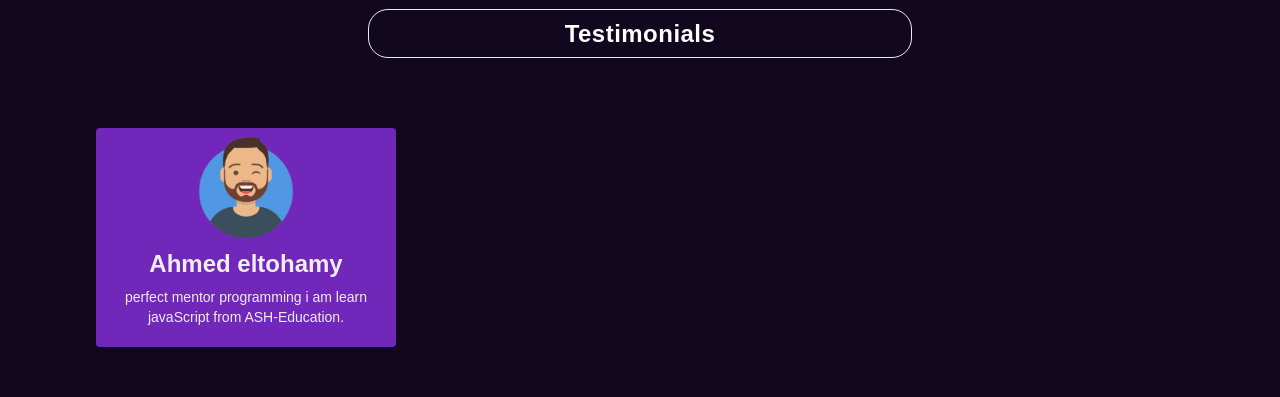
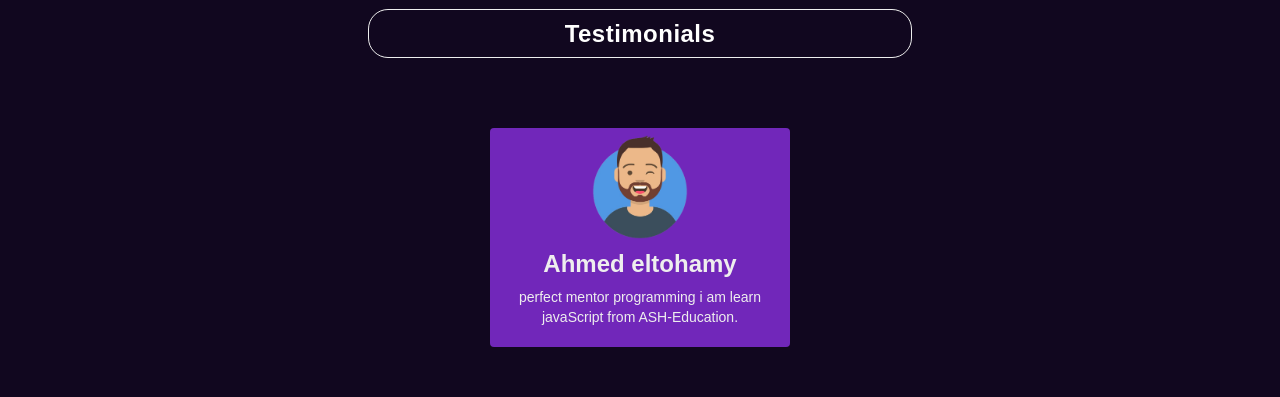
Before and after one commit to ashrafmo-1/ashrafmohamed-1_Protfolio, a React (Create React App) app: page / in a window 1280 px wide. Shown: the part 3160-3557 px from the top of the page. Built offline with nearby package versions, Linux system fonts and the light colour scheme.

Commit message:
flex center Testimonials

```diff
--- a/src/App.css
+++ b/src/App.css
@@ -65,7 +65,12 @@ body {
   .img img{
     width: 160px;
   }
-  .boxes .box {
+  .boxes {
+    display: flex;
+    justify-content: center;
+    align-items: center;
+
+    .box {
     width: 300px;
     background-color: #7127BA;
     padding-bottom: 20px;
@@ -83,4 +88,5 @@ body {
       }
     }
   }
+  }
 }
--- a/src/testmoniols/Testimonials.jsx
+++ b/src/testmoniols/Testimonials.jsx
@@ -2,6 +2,7 @@ import React from 'react';
 import avatar from './assets/avatar.png';
 
 const Testimonials = () => {
+
     return (
     <div className='testimonials'>
             <h2 className='contact-title'>Testimonials</h2>
@@ -17,7 +18,7 @@ return (
                 </div>
             </div>
     </div>
-)
-}
+    );
+};
 
 export default Testimonials;
```
Lines whose indentation alone changed are shown as unchanged.
